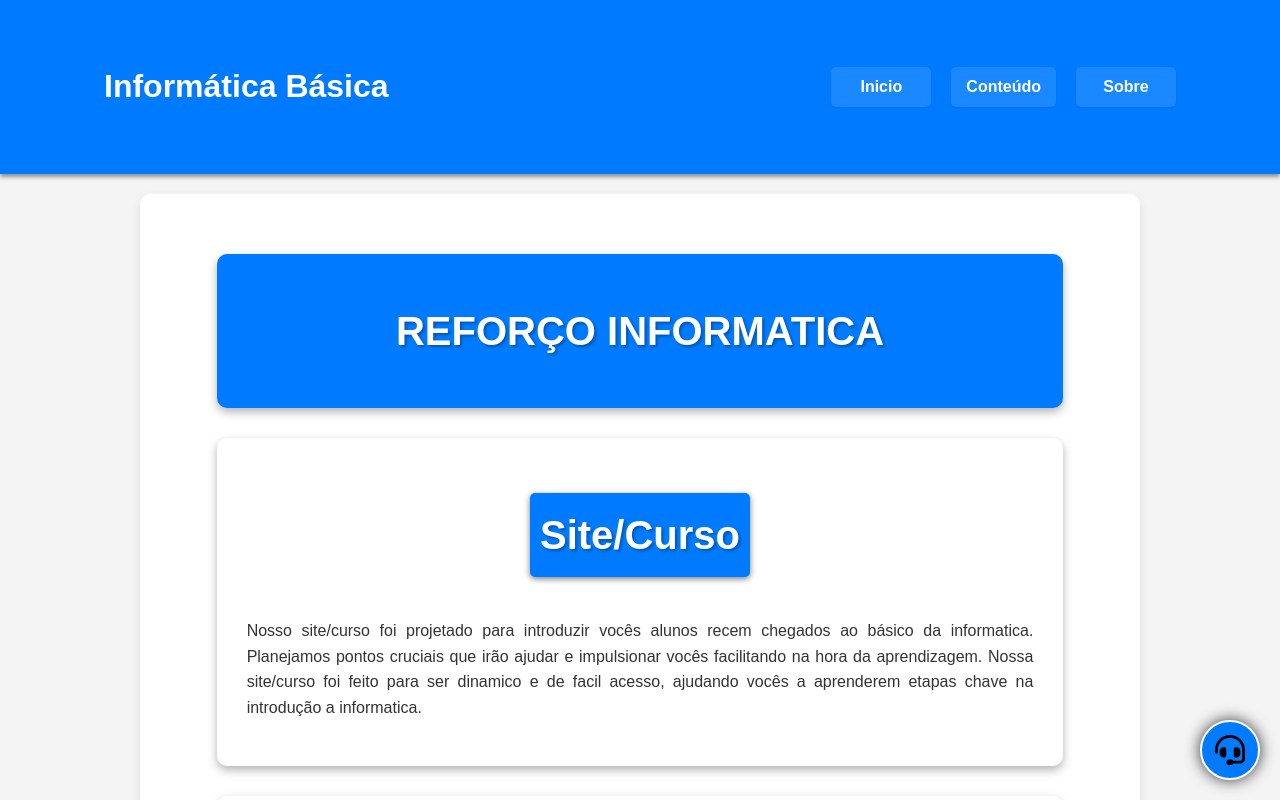
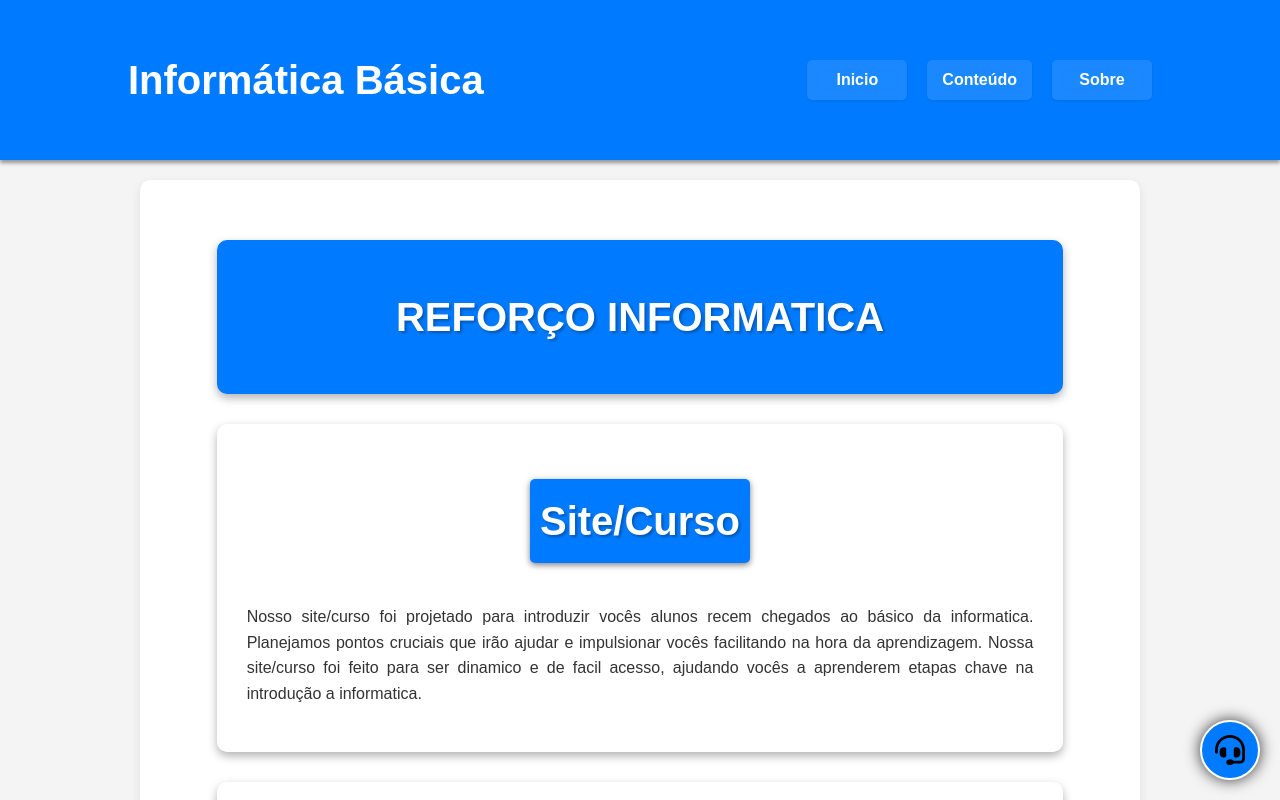
Before and after one commit to RyanRCXD/Info-Basic, a plain HTML site: page index.html in a window 1280 px wide. Drawn offline with Linux system fonts and the light colour scheme.

Commit message:
Patch de Correção v5

```diff
--- a/style.css
+++ b/style.css
@@ -20,19 +20,32 @@ html {
 
 /* ================== Estrutura Geral ================== */
 .container {
-    position: relative;
+    display: flex;
+    justify-content: space-between; /* Distribui as divs igualmente */
+    align-items: flex-start; /* Alinha as divs no topo */
+    gap: 20px; /* Espaço entre as divs */
+    flex-wrap: wrap; /* Permite que as divs se movam para a próxima linha, se necessário */
     width: 90%;
     max-width: 1200px;
     margin: auto;
     padding: 20px;
 }
 
+.divisor {
+    flex: 1; /* As divs vão ocupar o mesmo espaço */
+    min-width: 200px; /* Define uma largura mínima para cada div */
+    max-width: 45%; /* Evita que as divs ultrapassem 45% do tamanho da container */
+    box-sizing: border-box; /* Garante que o padding seja incluído nas dimensões da div */
+}
+
 .divisor:first-child {
-    left: 10%;
+    position: absolute;
+    left: 10%; /* Posiciona o primeiro divisor 10% da esquerda */
 }
 
 .divisor:last-child {
-    right: 10%;
+    position: absolute;
+    right: 10%; /* Posiciona o segundo divisor 10% da direita */
 }
 
 .holder {
@@ -49,7 +62,7 @@ html {
 header {
     background-color: #007BFF;
     color: #fff;
-    padding: 20px 0;
+    padding: 80px 0; /* Aumentei a altura do header */
     position: sticky;
     top: 0;
     z-index: 1000;
@@ -60,6 +73,8 @@ header .container {
     display: flex;
     justify-content: space-between;
     align-items: center;
+    width: 100%;
+    padding: 0 20px;
 }
 
 header nav ul {
@@ -111,6 +126,11 @@ header nav ul li a:active::after {
     z-index: -1;
     border-radius: 5px;
     box-shadow: 0 0 5px rgba(0, 0, 0, 0.2);
+}
+
+header h1 {
+    font-size: 2.5rem;
+    margin: 0;
 }
 
 
@@ -839,6 +859,15 @@ footer {
         max-width: 100%;
     }
 
+    .guideh1 {
+        font-size: 1.4rem;
+        margin: 5px;
+    }
+
+    header h1 {
+        font-size: 1.8rem;
+    }
+
 }
 
 @media (max-width: 480px) {
```
